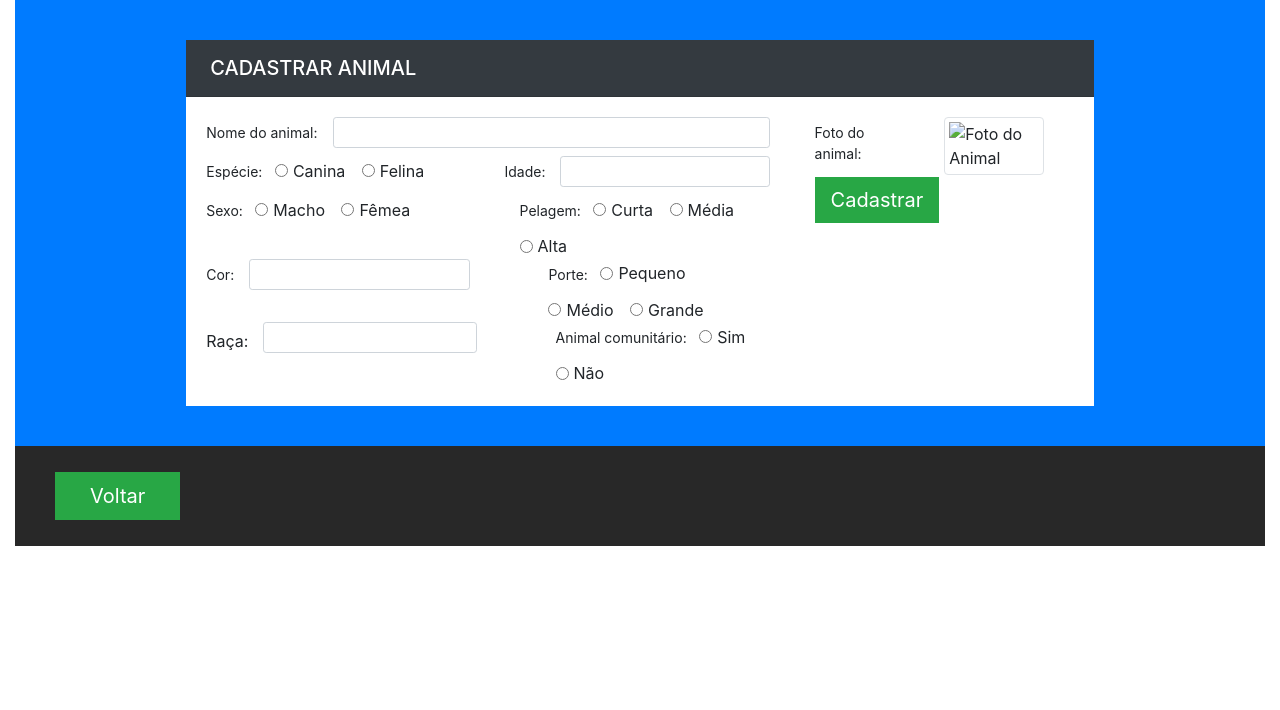
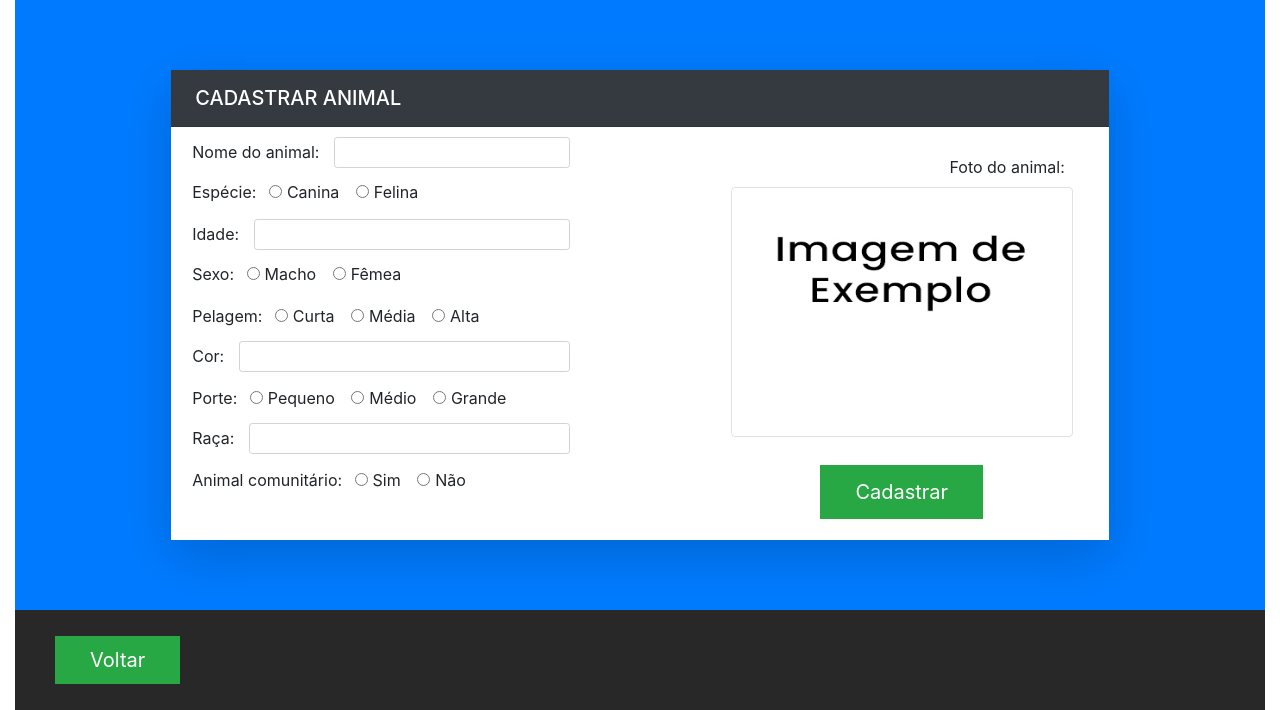
Before and after one commit to Lonlas/CastraPet, a PHP site: the page made by view/cadAnimal.php in a window 1280 px wide. Shown: the part 104-814 px from the top of the page. Before the commit the page ends 650 px from the top, so only its background shows below. Run offline with PHP 8.4, Linux system fonts and the light colour scheme; the template is opened without the code that fills it, so the values that code supplies are empty; some libraries are stand-ins or nearby versions.

Commit message:
Bootstrap quase finalizado

```diff
--- a/view/cadAnimal.php
+++ b/view/cadAnimal.php
@@ -8,6 +8,28 @@
     <!-- EXTENSÃO BOOTSTRAP -->
     <link rel="stylesheet" href="<?php echo URL; ?>recursos/css/bootstrap.min.css">
     <link rel="stylesheet" href="<?php echo URL; ?>recursos/css/root.css">
+    <style type="text/css">
+        input::-webkit-outer-spin-button,
+        input::-webkit-inner-spin-button {
+            display: none;
+        }
+
+        @media screen and (max-width: 1450px)
+        {
+            .vazio
+            {
+                display: none;
+            }
+            table
+            {
+                display: block !important;
+            }
+            td, tr
+            {
+                display: block;
+            }
+        }
+    </style>
 </head>
 <body>
     <!-- CORPO -->
@@ -15,31 +37,33 @@
 
     <div class="container-fluid">
         <div class="container-fluid bg-primary">
-            <div class="row justify-content-center">
-                <div class="col-9 mt-4 mb-4">
-                    <div class="card mt-3 mb-3" style="border: 0; border-radius:0;">
+            <div class="row">
+                <div class="col-9 mx-auto p-0" >
+                    <div class="card shadow-lg" style="border: 0; border-radius:0; overflow: hidden; margin: 70px 0px 70px 0px;">
                         <div class="card-header bg-dark" style="color:white; border-radius:0;">
                             <h1 class="h5 m-1">CADASTRAR ANIMAL</h1>
                         </div>
                         <div class="card-body">
-                            <form class="container m-0" method="post" action="<?php echo URL.'cadastrar-animal';?>">
+                            <form class="form" method="post" action="<?php echo URL.'cadastrar-animal';?>">
+                                <div class="container-fluid">
                                     <input type="hidden" name="idUsuario" value="#">
-                                <div class="row justify-content-between">
-                                    <div class="col-8">
-                                        <div class="container" style="padding:0;">
-                                            <div class="row g-3">
+                                    <div class="row g-0">
+                                        <div class="col-md-7 p-0">
+                                            <table border=0 style="height:100%; width:100%; margin-top: -15px;">
+                                                <tbody>
+                                                    <tr>
+                                                        <td colspan="3">
+                                                            <div class="row m-0">
+                                                                <label for="txtAniNome" class="col-form-label">Nome do animal:</label>
                                                                 <div class="col">
-                                                    <div class="form-group row mb-0">
-                                                        <label for="txtAniNome" class="col-form-label-sm">Nome do animal:</label>
-                                                        <div class="form-group col mb-0">
-                                                            <input type="text" name="txtAniNome" id="txtAniNome" class="form-control form-control-sm" maxlength="50" required>
+                                                                    <input type="text" name="txtAniNome" id="txtAniNome" class="form-control form-control-sm mt-1" maxlength="50" required>
                                                                 </div>
                                                             </div>
-                                                </div>
-                                            </div>
-                                            <div class="row justify-content-start g-3">
-                                                <div class="col" style="padding:0;">
-                                                    <label class="col-form-label-sm mr-2">Espécie:</label>
+                                                        </td>
+                                                    </tr>
+                                                    <tr>
+                                                        <td>
+                                                            <label class="col-form-label mr-2">Espécie:</label>
                                                             <div class="form-check-inline">
                                                                 <input type="radio" name="rdbEspecie" id="rdbCanina" class="form-check-input" value="1" required>
                                                                 <label for="rdbCanina" class="form-check-label">Canina</label>
@@ -48,20 +72,22 @@
                                                                 <input type="radio" name="rdbEspecie" id="rdbFelina" class="form-check-input" value="2" required>
                                                                 <label for="rdbFelina" class="form-check-label">Felina</label>
                                                             </div>
-                                                </div>
-                                                <div class="col-1"></div>
-                                                <div class="col">
-                                                    <div class="form-group row mb-0">
-                                                        <label for="numIdade" class="col-form-label-sm">Idade:</label>
-                                                        <div class="form-group col mb-0">
-                                                            <input type="number" name="numIdade" id="numIdade" class="form-control form-control-sm" min="0" required>
+                                                        </td>
+                                                        <td>
+                                                            <div class="vazio col-2" style="width:100px;"></div>
+                                                        </td>
+                                                        <td>
+                                                            <div class="row m-0">
+                                                                <label for="numIdade" class="col-form-label">Idade:</label>
+                                                                <div class="col m-0">
+                                                                    <input type="number" name="numIdade" id="numIdade" class="form-control form-control-sm mt-1" min="0" required>
                                                                 </div>
                                                             </div>
-                                                </div>
-                                            </div>
-                                            <div class="row g-3">
-                                                <div class="col" style="padding:0;">
-                                                    <label class="col-form-label-sm mr-2">Sexo:</label>
+                                                        </td>
+                                                    </tr>
+                                                    <tr>
+                                                        <td>
+                                                            <label class="col-form-label mr-2">Sexo:</label>
                                                             <div class="form-check-inline">
                                                                 <input type="radio" name="rdbSexo" id="rdbMacho" class="form-check-input" value="1" required>
                                                                 <label for="rdbMacho" class="form-check-label">Macho</label>
@@ -70,10 +96,12 @@
                                                                 <input type="radio" name="rdbSexo" id="rdbFemea" class="form-check-input" value="2" required>
                                                                 <label for="rdbFemea" class="form-check-label">Fêmea</label>
                                                             </div>
-                                                </div>
-                                                <div class="col-1"></div>
-                                                <div class="col">
-                                                    <label class="col-form-label-sm mr-2">Pelagem:</label>
+                                                        </td>
+                                                        <td>
+                                                            <div class="vazio col-2"></div>
+                                                        </td>
+                                                        <td>
+                                                            <label class="col-form-label mr-2">Pelagem:</label>
                                                             <div class="form-check-inline">
                                                                 <input type="radio" name="rdbPelagem" id="rdbCurta" class="form-check-input" value="1" required>
                                                                 <label for="rdbCurta" class="form-check-label">Curta</label>
@@ -86,16 +114,22 @@
                                                                 <input type="radio" name="rdbPelagem" id="rdbAlta" class="form-check-input" value="3" required>
                                                                 <label for="rdbAlta" class="form-check-label">Alta</label>
                                                             </div>
+                                                        </td>
+                                                    </tr>
+                                                    <tr>
+                                                        <td>
+                                                            <div class="row m-0">
+                                                                <label for="txtCor" class="col-form-label">Cor:</label>
+                                                                <div class="col m-0">
+                                                                    <input type="text" name="txtCor" id="txtCor" class="form-control form-control-sm mt-1" maxlength="30" required>
                                                                 </div>
                                                             </div>
-                                            <div class="row g-3">
-                                                <label for="txtCor" class="col-form-label-sm">Cor:</label>
-                                                <div class="col">
-                                                    <input type="text" name="txtCor" id="txtCor" class="form-control form-control-sm" maxlength="30" required>
-                                                </div>
-                                                <div class="col-1"></div>
-                                                <div class="col">
-                                                    <label class="col-form-label-sm mr-2">Porte:</label>
+                                                        </td>
+                                                        <td>
+                                                            <div class="vazio col-2"></div>
+                                                        </td>
+                                                        <td>
+                                                            <label class="col-form-label mr-2">Porte:</label>
                                                             <div class="form-check-inline">
                                                                 <input type="radio" name="rdbPorte" id="rdbPequeno" class="form-check-input" value="1" required>
                                                                 <label for="rdbPequeno" class="form-check-label">Pequeno</label>
@@ -108,12 +142,14 @@
                                                                 <input type="radio" name="rdbPorte" id="rdbGrande" class="form-check-input" value="3" required>
                                                                 <label for="rdbGrande" class="form-check-label">Grande</label>
                                                             </div>
-                                                </div>
-                                            </div>
-                                            <div class="row g-3">
-                                                <label for="listRaca" class="col-form-label mz-2">Raça:</label>
-                                                <div class="col">
-                                                    <input list="racas" name="listRaca" id="listRaca" class="form-control form-control-sm" maxlength="30" required>
+                                                        </td>
+                                                    </tr>
+                                                    <tr>
+                                                        <td>
+                                                            <div class="row m-0">
+                                                                <label for="listRaca" class="col-form-label">Raça:</label>
+                                                                <div class="col m-0">
+                                                                    <input list="racas" name="listRaca" id="listRaca" class="form-control form-control-sm mt-1" maxlength="30" required>
                                                                     <datalist id="racas">
                                                                         <?php
                                                                             foreach($dadosRaca as $value)
@@ -123,9 +159,13 @@
                                                                         ?>
                                                                     </datalist>
                                                                 </div>
-                                                <div class="col-1"></div>
-                                                <div class="col">
-                                                    <label class="col-form-label-sm mr-2">Animal comunitário:</label>
+                                                            </div>
+                                                        </td>
+                                                        <td>
+                                                            <div class="vazio col-2"></div>
+                                                        </td>
+                                                        <td>
+                                                            <label class="col-form-label mr-2">Animal comunitário:</label>
                                                             <div class="form-check-inline">
                                                                 <input type="radio" name="rdbComunitario" id="rdbSim" class="form-check-input" value="1" required>
                                                                 <label for="rdbSim" class="form-check-label">Sim</label>
@@ -134,26 +174,33 @@
                                                                 <input type="radio" name="rdbComunitario" id="rdbNao" class="form-check-input" value="0" required>
                                                                 <label for="rdbNao" class="form-check-label">Não</label>
                                                             </div>
-                                                </div>
-                                            </div>
-                                        </div>
-                                    </div>
-                                    <div class="col justify-content end">
-                                        <div class="container justify-content-end">
-                                            <div class="row">
-                                                <div class="col">
-                                                    <label class="col-form-label-sm mr-2" for="imgAnimal">Foto do animal:</label>
+                                                        </td>
+                                                    </tr>
+                                                </tbody>
+                                            </table>
                                         </div>
                                         <div class="col">
-                                                    <input type="file" name="imgAnimal" id="imgAnimal" accept="image/*" hidden>
-                                                    <img src="#" alt="Foto do Animal" class="img-thumbnail" for="imgAnimal">
-                                                </div>
-                                            </div>
-                                            <div class="row">
-                                                <div class="col">
-                                                    <input type="submit" value="Cadastrar" class="btn-lg btn-success" style="border-radius: 0; border: 0;">
-                                                </div>
-                                            </div>
+                                            <table class="text-center" border=0 style="height:100%; width:100%;">
+                                                <tbody>
+                                                    <tr>
+                                                        <td class="float-right">
+                                                            <label class="col-form-label mr-2" for="inputImgAnimal">Foto do animal:</label>
+                                                        </td>
+                                                        <td>
+                                                            <input type="file" name="imgAnimal" id="inputImgAnimal" type="file" accept="image/*" hidden>
+                                                            <img src="recursos/img/imagem_exemplo.jpg" alt="Foto do Animal" id="imgAnimal" class="img-thumbnail" for="inputImgAnimal" style="height: 250px; width: 375px;">
+                                                        </td>
+                                                    </tr>
+                                                    <tr>
+                                                        <td>
+                                                        </td>
+                                                        <td>
+                                                            <br>
+                                                            <input type="submit" value="Cadastrar" class="btn-lg btn-success mx-auto" style="border-radius: 0; border: 0; padding: 12px 35px 12px 35px;">
+                                                        </td>
+                                                    </tr>
+                                                </tbody>
+                                            </table>
                                         </div>
                                     </div>
                                 </div>
@@ -163,7 +210,7 @@
                 </div>
             </div>
             <div class="row">
-                <div class="col" style="background:var(--preto); padding: 35px 0px 35px 0px;">
+                <div class="col" style="background:var(--preto); padding: 35px 0px 35px 0px; overflow: hidden;">
                     <a href="#" class="btn-lg btn-success" role="button" style="border-radius: 0; text-decoration: 0; padding: 12px 35px 12px 35px; margin-left: 40px;">Voltar</a>
                 </div>
             </div>
@@ -175,5 +222,14 @@
     <script src="<?php echo URL; ?>recursos/js/jquery-3.3.1.slim.min.js"></script>
     <script src="<?php echo URL; ?>recursos/js/popper.min.js"></script>
     <script src="<?php echo URL; ?>recursos/js/bootstrap.min.js"></script>
+
+    <script>
+        inputImgAnimal.onchange = evt => {
+            const [file] = inputImgAnimal.files
+            if (file) {
+                imgAnimal.src = URL.createObjectURL(file)
+            }
+        }
+    </script>
 </body>
 </html>
```
Lines whose indentation alone changed are shown as unchanged.
